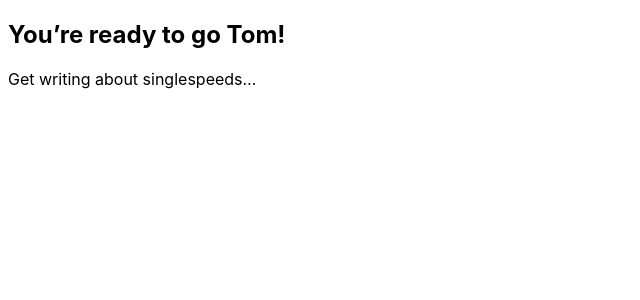
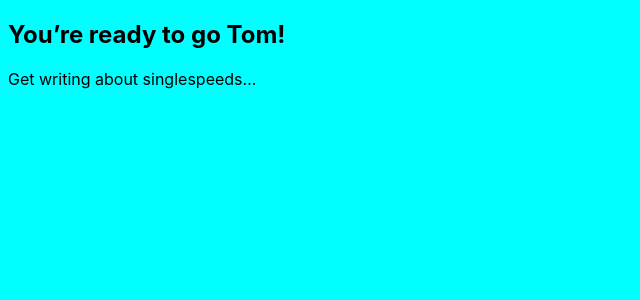
Before and after one commit to onereallynicespeed/onereallynicespeed.github.io, a Jekyll site: the page built from index.md, in a window 1280 px wide. Shown: the top 300 px of the page, without its empty margins (0-640 px from the left). Built offline with Jekyll 4.4.1, drawn with Linux system fonts in a browser that asks for light colours.

Commit message:
Update main.scss

```diff
--- a/_sass/main.scss
+++ b/_sass/main.scss
@@ -1,4 +1,4 @@
-$backgroundColor: #ffffff;
+$backgroundColor: #00ffff;
 $bodyColor: #000000;
 $bodyFont: -apple-system,BlinkMacSystemFont,"Segoe UI",Helvetica,Arial,sans-serif,"Apple Color Emoji","Segoe UI Emoji","Segoe UI Symbol";
 
```
